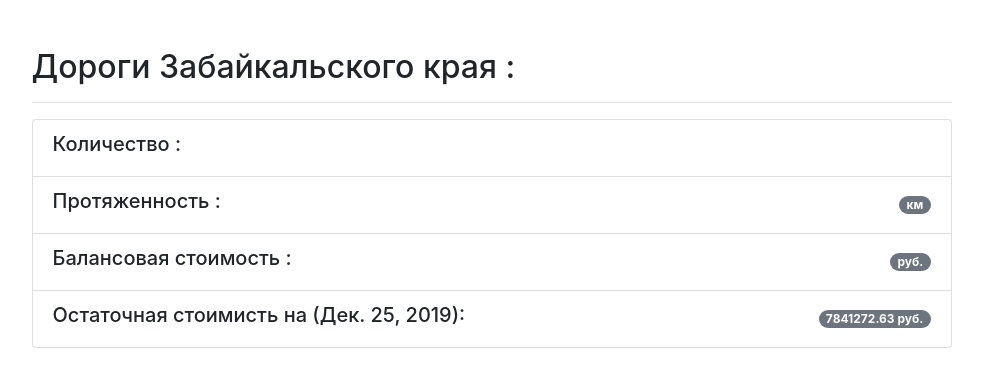
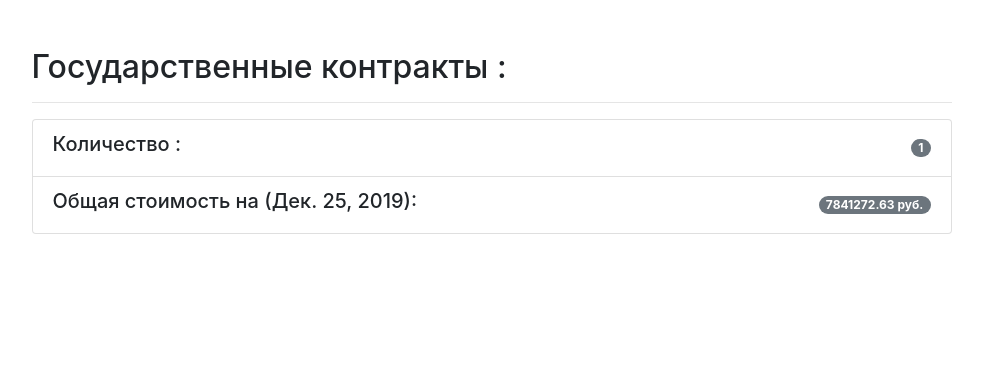
Before and after one commit to mongoy/Reestr_Contracts, a Django app: page / in a window 1280 px wide. Shown: the part 56-443 px from the top of the page, without its empty margins (101-1084 px from the left). Run offline with Django 3.2, Linux system fonts and the light colour scheme; data comes from the database, SQL or seed files in the repository; both versions use the stored data as it was after the commit; some libraries are stand-ins or nearby versions.

Commit message:
edit urls, views, templates

```diff
--- a/Reestr_Contracts/urls.py
+++ b/Reestr_Contracts/urls.py
@@ -13,10 +13,13 @@
     1. Import the include() function: from django.urls import include, path
     2. Add a URL to urlpatterns:  path('blog/', include('blog.urls'))
 """
+from django.contrib.auth import views as auth_views
 from django.contrib import admin
 from django.urls import path, include
 
 urlpatterns = [
     path('', include('main.urls')),
+    path('login/', auth_views.LoginView.as_view(template_name='users/login.html'), name='login'),
+    path('logout/', auth_views.LogoutView.as_view(template_name='users/logout.html'), name='logout'),
     path('admin/', admin.site.urls),
 ]
--- a/templates/base.html
+++ b/templates/base.html
@@ -24,11 +24,11 @@
             <a class="nav-link" href="{% url 'index' %}">Главная<span class="sr-only">(current)</span></a>
           </li>
           <li class="nav-item">
-            <a class="nav-link" href="{% url 'road-list' %}">Перечень дорог</a>
+            <a class="nav-link" href="#">Перечень дорог</a>
           </li>
           <li class="nav-item">
             {% if user.is_authenticated %}
-                <a class="nav-link" href="{% url 'road-create' %}">Редактор</a>
+                <a class="nav-link" href="#">Редактор</a>
             {% else %}
                 <a class="nav-link" href="#">Редактор</a>
             {% endif %}
--- a/templates/index.html
+++ b/templates/index.html
@@ -1,24 +1,15 @@
 {% extends "base.html" %}
-{% load crispy_forms_tags %}
 {% block content %}
 
-    <h2 class="mb-3">Дороги Забайкальского края :</h2><hr>
+    <h2 class="mb-3">Государственные контракты :</h2><hr>
 
     <ul class="list-group">
       <li class="list-group-item d-flex justify-content-between align-items-center">
         <h5>Количество :</h5>
-        <span class="badge badge-secondary badge-pill">{{ nroad__count }}</span>
+        <span class="badge badge-secondary badge-pill">{{ num_contract__count }}</span>
       </li>
       <li class="list-group-item d-flex justify-content-between align-items-center">
-        <h5>Протяженность :</h5>
-        <span class="badge badge-secondary badge-pill">{{ lroad__sum }} км</span>
-      </li>
-      <li class="list-group-item d-flex justify-content-between align-items-center">
-        <h5>Балансовая стоимость :</h5>
-        <span class="badge badge-secondary badge-pill">{{ broad__sum }} руб.</span>
-      </li>
-      <li class="list-group-item d-flex justify-content-between align-items-center">
-        <h5>Остаточная стоимисть на ({{ date__today }}):</h5>
+        <h5>Общая стоимость на ({{ date__today }}):</h5>
         <span class="badge badge-secondary badge-pill">{{ oroad__sum }} руб.</span>
       </li>
     </ul>
```
Also changed, not shown: db.sqlite3, 6 other files.
